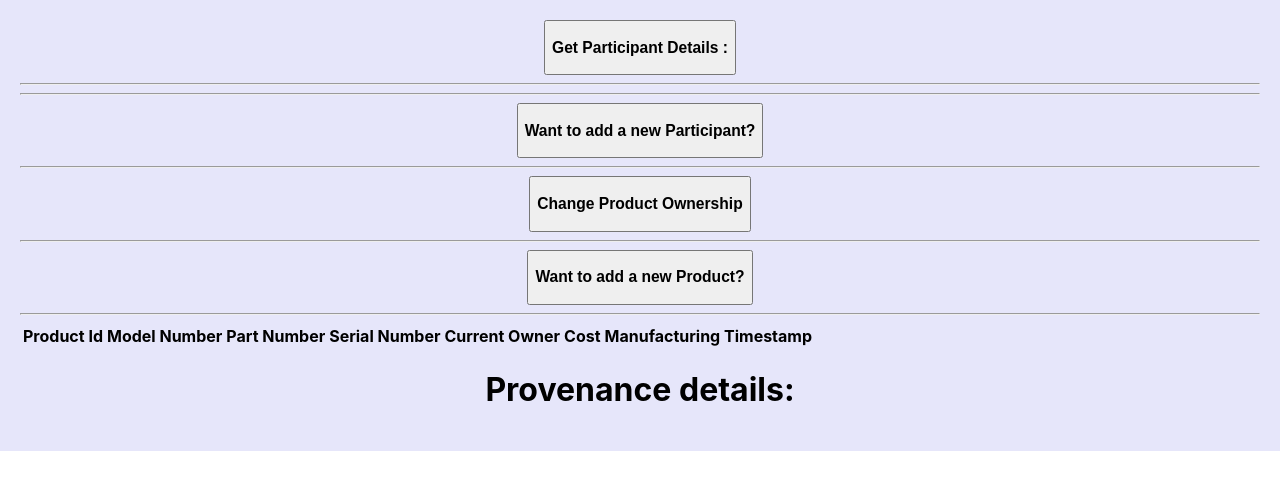
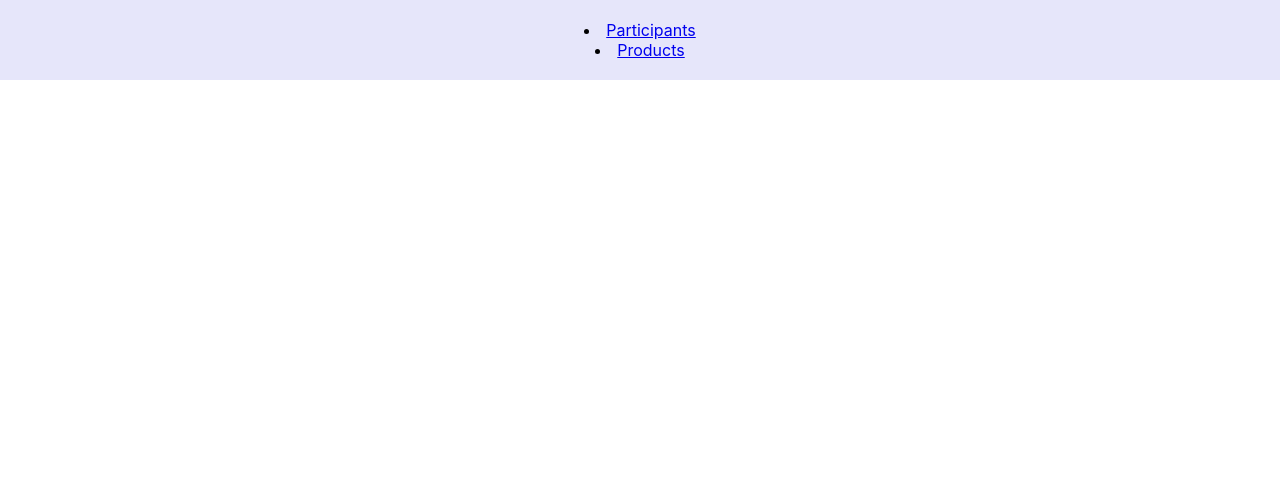
Before and after one commit to shubhamshd/supplyChainApp, a React (Create React App) app: page / in a window 1280 px wide. Shown: the top 490 px of the page. Built offline with nearby package versions, Linux system fonts and the light colour scheme.

Commit message:
added navbar and structural changes

```diff
--- a/package.json
+++ b/package.json
@@ -10,6 +10,7 @@
     "gh-pages": "^4.0.0",
     "react": "^18.2.0",
     "react-dom": "^18.2.0",
+    "react-router-dom": "^6.4.2",
     "react-scripts": "5.0.1",
     "web-vitals": "^2.1.4",
     "web3": "^1.7.4"
--- a/src/App.js
+++ b/src/components/App.js
@@ -1,9 +1,12 @@
 import React, { useEffect, useRef, useState } from "react";
-import getWeb3 from './web3.js';
-import './App.css';
-import contractJson from './contractAbi.json'
+import getWeb3 from '../web3.js';
+import '../styles/App.css';
+import contractJson from '../contractAbi.json'
 import Participant from "./Participant.js";
 import Product from "./Product.js";
+import { BrowserRouter as Router, Routes, Route } from "react-router-dom";
+import Navbar from "./Navbar"
+
 
 function App() {
   const [rowsData, setRowsData] = useState([]);
@@ -169,7 +172,34 @@ function App() {
       {/* <header className="App-header">
         <h1> Welcome to Supply Chain DApp </h1>
       </header> */}
-      <Participant
+      <Router>
+        <Navbar />
+        <Routes>
+          <Route path='/supplyChainApp/participants'  element={
+            <Participant
+              participant={participant}
+              handleParticipantChange={handleParticipantChange}
+              getParticipant={getParticipant}
+              addParticipant={addParticipant}
+            />
+          }></Route>
+          <Route path='/supplyChainApp/products' element={
+            <Product
+              owner={owner}
+              supplyChain={supplyChain}
+              product={product}
+              rowsData={rowsData}
+              provenance={provenance}
+              handleOwnerChange={handleOwnerChange}
+              changeOwnership={changeOwnership}
+              handleChange={handleChange}
+              addProduct={addProduct}
+              getProvenance={getProvenance}
+            />
+          }></Route>
+        </Routes>
+      </Router>
+      {/* <Participant
         participant={participant}
         handleParticipantChange={handleParticipantChange}
         getParticipant={getParticipant}
@@ -187,7 +217,7 @@ function App() {
         handleChange={handleChange}
         addProduct={addProduct}
         getProvenance={getProvenance}
-      />
+      /> */}
     </div>
   );
 }
--- /dev/null
+++ b/src/components/Navbar.js
@@ -0,0 +1,15 @@
+import React from 'react';
+import {  Link } from "react-router-dom";
+const Navbar = () =>{
+  return (
+  <div>
+    <li>
+      <Link to="/supplyChainApp/participants">Participants</Link>
+    </li>
+    <li>
+      <Link to="/supplyChainApp/products">Products</Link>
+    </li>
+  </div>
+  );
+}
+export default Navbar;
--- a/src/Participant.js
+++ b/src/components/Participant.js
@@ -1,5 +1,5 @@
 import { useState } from "react";
-import "./Form.css";
+import "../styles/Form.css";
 
 export default function Participant({participant, handleParticipantChange, getParticipant, addParticipant}){
     var tableHead = ['Participant Name', 'Participant Address', 'Participant Type'];
--- a/src/Product.js
+++ b/src/components/Product.js
@@ -1,5 +1,5 @@
 import { useState } from "react";
-import "./Form.css";
+import "../styles/Form.css";
 
 export default function Product ({ owner, product, rowsData, provenance, handleChange, addProduct, handleOwnerChange, changeOwnership, getProvenance}){
     // console.log(rowsData);
--- a/src/index.js
+++ b/src/index.js
@@ -1,7 +1,7 @@
 import React from 'react';
 import ReactDOM from 'react-dom/client';
 import './index.css';
-import App from './App';
+import App from './components/App';
 import reportWebVitals from './reportWebVitals';
 
 const root = ReactDOM.createRoot(document.getElementById('root'));
```
Also changed, not shown: src/styles/App.css (renamed from src/App.css), src/styles/Form.css (renamed from src/Form.css), 1 other file (tests, documents, lock files or other folders).
